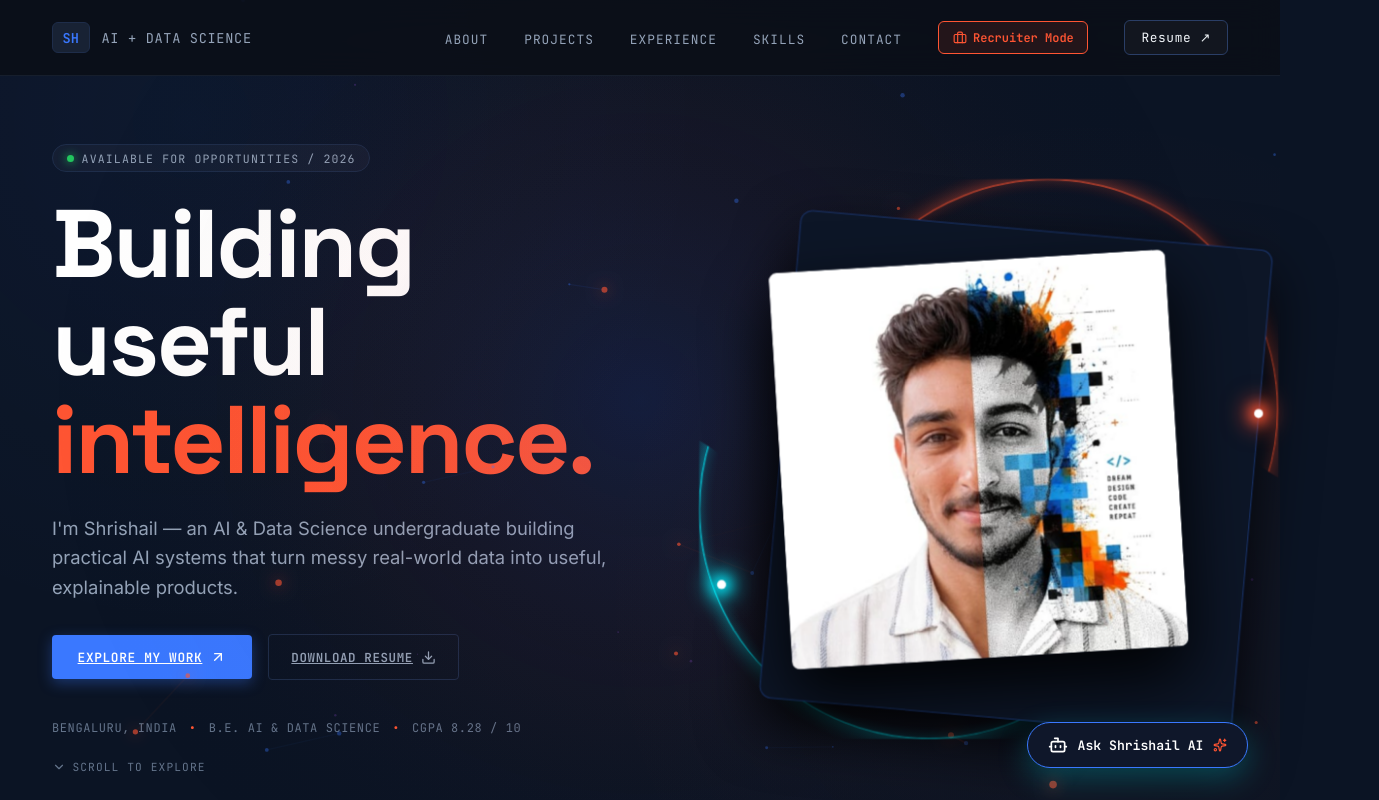
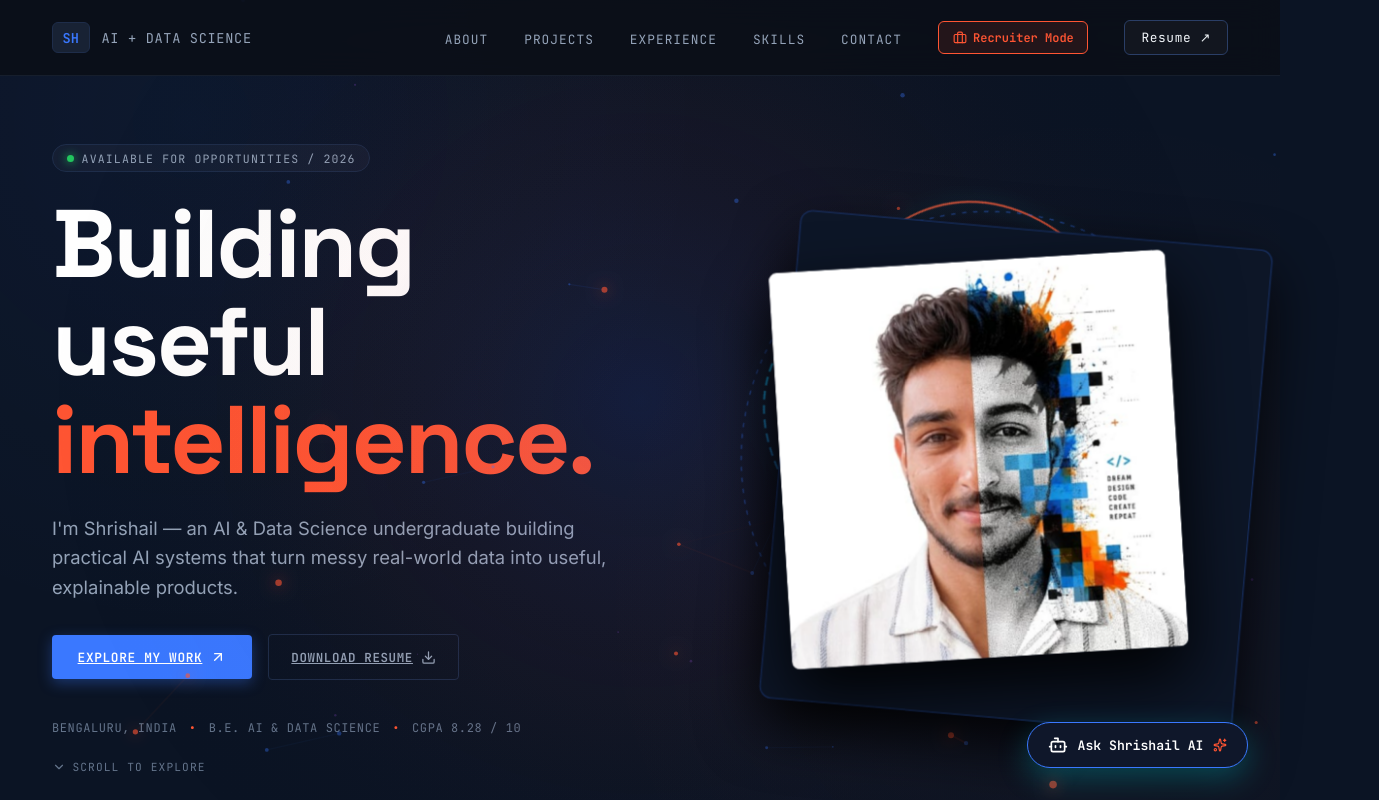
Before and after one commit to shrishailad24/portfolio-, a React (Vite) app: page / in a window 1280 px wide. Shown: the top 800 px of the page, 1379 px wide, since content can reach past the window. Built offline with nearby package versions, Linux system fonts and the light colour scheme.

Commit message:
style: render luminous light geoid Earth-Moon orbital vector lines around hero profile cards

```diff
--- a/src/components/AegisCRMinimalFlagship.jsx
+++ b/src/components/AegisCRMinimalFlagship.jsx
@@ -67,11 +67,36 @@ export function HeroSection({ onOpenCaseStudy }) {
         <div className="exact-hero-right">
           <TiltCard>
             <div className="exact-backplate-box">
-              {/* Glowing Neon Orbit Rings */}
-              <div className="glowing-orbit-ring blue-orbit"></div>
-              <div className="glowing-orbit-ring orange-orbit"></div>
-              <div className="orbit-node blue-node"></div>
-              <div className="orbit-node orange-node"></div>
+              {/* Luminous Light Geoid Earth-Moon Orbital System SVG */}
+              <svg className="geoid-orbit-svg" viewBox="0 0 500 500" fill="none" xmlns="http://www.w3.org/2000/svg">
+                {/* Light Geoid Elliptical Orbit Rings */}
+                <ellipse cx="250" cy="250" rx="215" ry="145" transform="rotate(-25 250 250)" stroke="url(#blueOrbitGrad)" strokeWidth="1.8" strokeDasharray="8 5" opacity="0.9" />
+                <ellipse cx="250" cy="250" rx="235" ry="165" transform="rotate(32 250 250)" stroke="url(#orangeOrbitGrad)" strokeWidth="1.8" opacity="0.9" />
+                <circle cx="250" cy="250" r="225" stroke="rgba(58, 120, 255, 0.45)" strokeWidth="1.2" strokeDasharray="4 6" />
+
+                {/* Orbiting Celestial Moon & Satellite Nodes */}
+                <circle cx="65" cy="205" r="6" fill="#00F0FF" />
+                <circle cx="65" cy="205" r="10" fill="rgba(0, 240, 255, 0.3)" />
+
+                <circle cx="435" cy="285" r="6" fill="#FF5533" />
+                <circle cx="435" cy="285" r="10" fill="rgba(255, 85, 51, 0.3)" />
+
+                <circle cx="345" cy="85" r="4.5" fill="#38BDF8" />
+
+                {/* SVG Gradient Definitions */}
+                <defs>
+                  <linearGradient id="blueOrbitGrad" x1="0%" y1="0%" x2="100%" y2="100%">
+                    <stop offset="0%" stopColor="#00F0FF" stopOpacity="1" />
+                    <stop offset="60%" stopColor="#3B82F6" stopOpacity="0.75" />
+                    <stop offset="100%" stopColor="#00F0FF" stopOpacity="0.2" />
+                  </linearGradient>
+                  <linearGradient id="orangeOrbitGrad" x1="0%" y1="0%" x2="100%" y2="100%">
+                    <stop offset="0%" stopColor="#FF5533" stopOpacity="1" />
+                    <stop offset="60%" stopColor="#FF7755" stopOpacity="0.75" />
+                    <stop offset="100%" stopColor="#FF5533" stopOpacity="0.2" />
+                  </linearGradient>
+                </defs>
+              </svg>
 
               {/* Behind Dark Backplate Layer */}
               <div className="backplate-dark-layer"></div>
--- a/src/index.css
+++ b/src/index.css
@@ -2865,55 +2865,25 @@ section {
   padding: 24px;
 }
 
-/* SUBTLE ELEGANT ORBIT RINGS */
-.glowing-orbit-ring {
+/* LUMINOUS LIGHT GEOID EARTH-MOON ORBITAL SVG */
+.geoid-orbit-svg {
   position: absolute;
-  border-radius: 50%;
+  top: -35px;
+  left: -40px;
+  right: -40px;
+  bottom: -35px;
+  width: calc(100% + 80px);
+  height: calc(100% + 70px);
   pointer-events: none;
   z-index: 1;
-}
-
-.glowing-orbit-ring.blue-orbit {
-  width: 460px;
-  height: 460px;
-  bottom: -40px;
-  left: -50px;
-  border: 1.8px solid #00F0FF;
-  box-shadow: 0 0 20px rgba(0, 240, 255, 0.6), inset 0 0 15px rgba(0, 240, 255, 0.3);
-  clip-path: polygon(0 35%, 100% 100%, 0 100%);
-}
-
-.glowing-orbit-ring.orange-orbit {
-  width: 460px;
-  height: 460px;
-  top: -40px;
-  right: -50px;
-  border: 1.8px solid #FF5533;
-  box-shadow: 0 0 20px rgba(255, 85, 51, 0.6), inset 0 0 15px rgba(255, 85, 51, 0.3);
-  clip-path: polygon(0 0, 100% 0, 100% 65%);
-}
-
-/* ORBIT GLOW NODES */
-.orbit-node {
-  position: absolute;
-  width: 9px;
-  height: 9px;
-  background: #FFFFFF;
-  border-radius: 50%;
-  z-index: 5;
-  pointer-events: none;
-}
-
-.orbit-node.blue-node {
-  bottom: 110px;
-  left: -32px;
-  box-shadow: 0 0 12px 4px #00F0FF, 0 0 24px 8px rgba(0, 240, 255, 0.8);
-}
-
-.orbit-node.orange-node {
-  top: 190px;
-  right: -35px;
-  box-shadow: 0 0 12px 4px #FF5533, 0 0 24px 8px rgba(255, 85, 51, 0.8);
+  overflow: visible;
+  filter: drop-shadow(0 0 10px rgba(0, 240, 255, 0.4));
+  animation: gentleOrbitRotate 50s linear infinite;
+}
+
+@keyframes gentleOrbitRotate {
+  0% { transform: rotate(0deg); }
+  100% { transform: rotate(360deg); }
 }
 
 /* BEHIND DARK BACKPLATE CARD LAYER (DISTINCT SECOND CARD) */
```
